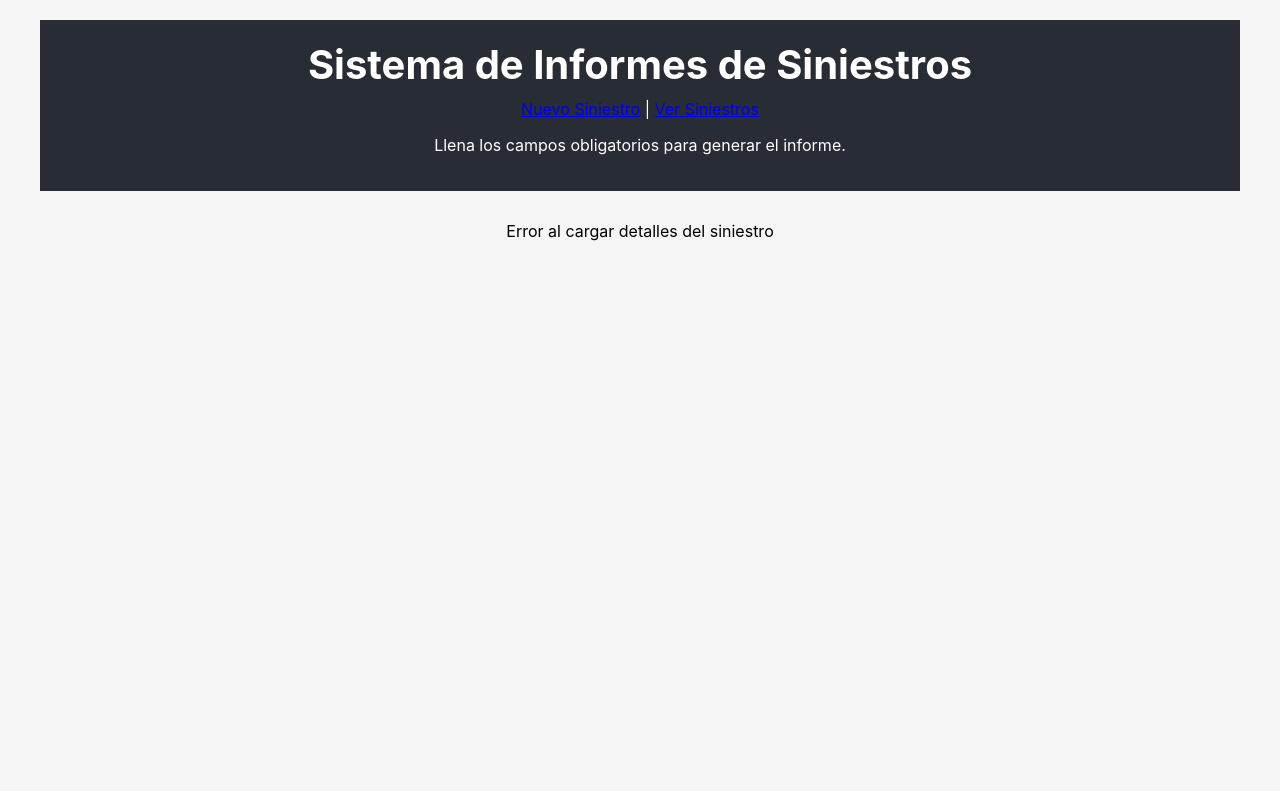
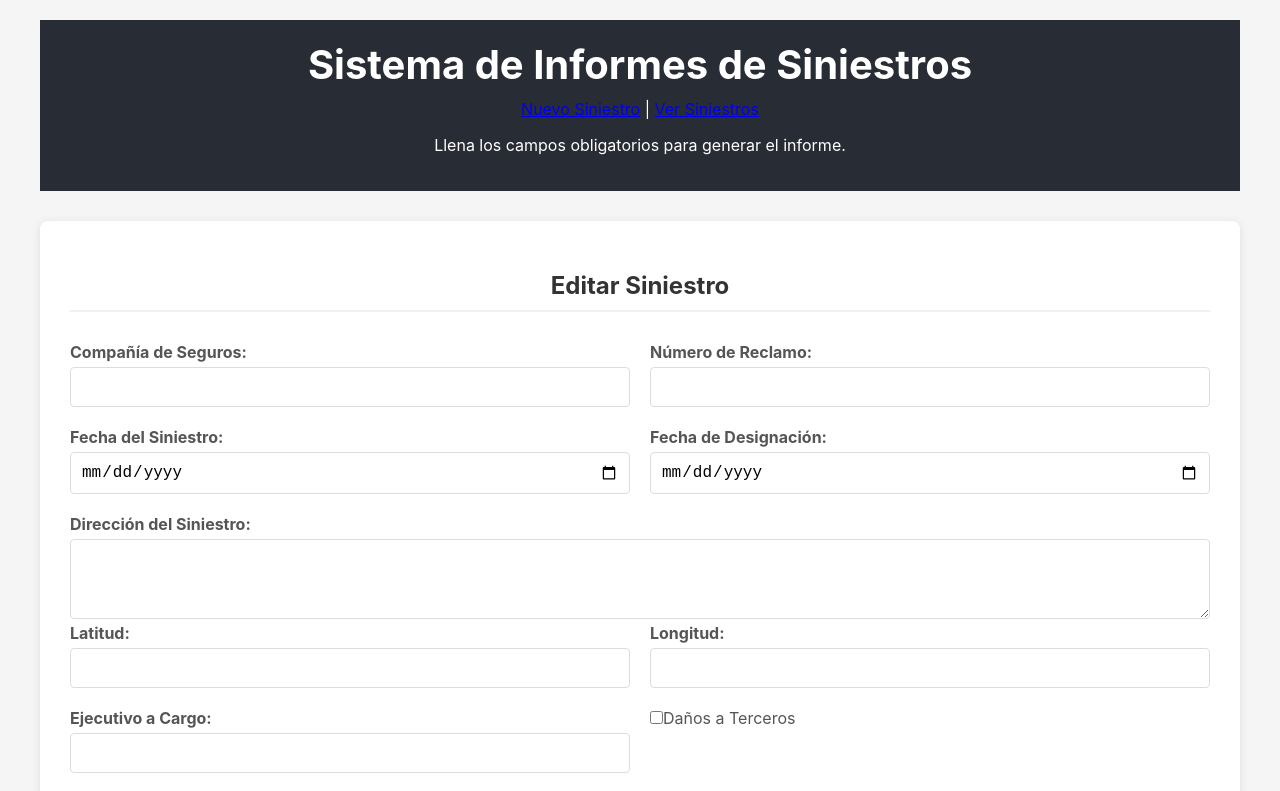
Before and after one commit to ginaproanio/Siniestros, a React (Create React App) app in the folder frontend/: page /siniestro/1/editar in a window 1280 px wide. Shown: the top 791 px of the page. Built offline with nearby package versions, Linux system fonts and the light colour scheme; no server answers.

Commit message:
Add edit functionality for siniestros with edit form and routes

```diff
--- a/frontend/src/App.tsx
+++ b/frontend/src/App.tsx
@@ -4,6 +4,7 @@ import './App.css';
 import SiniestroForm from './components/SiniestroForm';
 import SiniestrosList from './components/SiniestrosList';
 import SiniestroDetail from './components/SiniestroDetail';
+import SiniestroEdit from './components/SiniestroEdit';
 
 function App() {
   return (
@@ -20,6 +21,7 @@ function App() {
           <Switch>
             <Route exact path="/" component={SiniestroForm} />
             <Route path="/siniestros" component={SiniestrosList} />
+            <Route path="/siniestro/:id/editar" component={SiniestroEdit} />
             <Route path="/siniestro/:id" component={SiniestroDetail} />
           </Switch>
         </main>
--- a/frontend/src/components/SiniestroDetail.tsx
+++ b/frontend/src/components/SiniestroDetail.tsx
@@ -53,6 +53,12 @@ const SiniestroDetail: React.FC = () => {
       <div style={{ marginTop: '20px', display: 'flex', gap: '10px' }}>
         <button onClick={() => window.history.back()}>← Volver</button>
         <button
+          onClick={() => window.location.href = `/siniestro/${siniestro.id}/editar`}
+          style={{ backgroundColor: '#ffc107' }}
+        >
+          ✏️ Editar
+        </button>
+        <button
           onClick={async () => {
             try {
               const response = await fetch(`/api/v1/${siniestro.id}/generar-pdf`, {
--- /dev/null
+++ b/frontend/src/components/SiniestroEdit.tsx
@@ -0,0 +1,224 @@
+import React, { useState, useEffect } from 'react';
+import { useParams } from 'react-router-dom';
+import axios from 'axios';
+
+interface FormData {
+  compania_seguros: string;
+  reclamo_num: string;
+  fecha_siniestro: string;
+  direccion_siniestro: string;
+  ubicacion_geo_lat: number | null;
+  ubicacion_geo_lng: number | null;
+  danos_terceros: boolean;
+  ejecutivo_cargo: string;
+  fecha_designacion: string;
+}
+
+const SiniestroEdit: React.FC = () => {
+  const { id } = useParams<{ id: string }>();
+  const [formData, setFormData] = useState<FormData>({
+    compania_seguros: '',
+    reclamo_num: '',
+    fecha_siniestro: '',
+    direccion_siniestro: '',
+    ubicacion_geo_lat: null,
+    ubicacion_geo_lng: null,
+    danos_terceros: false,
+    ejecutivo_cargo: '',
+    fecha_designacion: '',
+  });
+
+  const [loading, setLoading] = useState(true);
+  const [saving, setSaving] = useState(false);
+  const [message, setMessage] = useState('');
+
+  useEffect(() => {
+    if (id) {
+      fetchSiniestro();
+    }
+  }, [id]);
+
+  const fetchSiniestro = async () => {
+    try {
+      const response = await axios.get(`/api/v1/${id}`);
+      const data = response.data;
+      setFormData({
+        compania_seguros: data.compania_seguros || '',
+        reclamo_num: data.reclamo_num || '',
+        fecha_siniestro: data.fecha_siniestro ? new Date(data.fecha_siniestro).toISOString().split('T')[0] : '',
+        direccion_siniestro: data.direccion_siniestro || '',
+        ubicacion_geo_lat: data.ubicacion_geo_lat,
+        ubicacion_geo_lng: data.ubicacion_geo_lng,
+        danos_terceros: data.danos_terceros || false,
+        ejecutivo_cargo: data.ejecutivo_cargo || '',
+        fecha_designacion: data.fecha_designacion ? new Date(data.fecha_designacion).toISOString().split('T')[0] : '',
+      });
+    } catch (error) {
+      console.error('Error loading siniestro:', error);
+      setMessage('Error al cargar los datos del siniestro');
+    } finally {
+      setLoading(false);
+    }
+  };
+
+  const handleInputChange = (e: React.ChangeEvent<HTMLInputElement | HTMLTextAreaElement | HTMLSelectElement>) => {
+    const { name, value, type } = e.target;
+    const checked = (e.target as HTMLInputElement).checked;
+
+    setFormData(prev => ({
+      ...prev,
+      [name]: type === 'checkbox' ? checked : value
+    }));
+  };
+
+  const handleSubmit = async (e: React.FormEvent) => {
+    e.preventDefault();
+    setSaving(true);
+    setMessage('');
+
+    try {
+      await axios.put(`/api/v1/${id}`, formData);
+      setMessage('Siniestro actualizado exitosamente!');
+      setTimeout(() => {
+        window.location.href = `/siniestro/${id}`;
+      }, 2000);
+    } catch (error: any) {
+      console.error('Error updating siniestro:', error);
+      setMessage('Error al actualizar el siniestro');
+    } finally {
+      setSaving(false);
+    }
+  };
+
+  if (loading) return <div>Cargando datos del siniestro...</div>;
+
+  return (
+    <div className="form-container">
+      <h2>Editar Siniestro</h2>
+      <form onSubmit={handleSubmit}>
+        <div className="form-row">
+          <div className="form-group">
+            <label>Compañía de Seguros:</label>
+            <input
+              type="text"
+              name="compania_seguros"
+              value={formData.compania_seguros}
+              onChange={handleInputChange}
+              required
+            />
+          </div>
+          <div className="form-group">
+            <label>Número de Reclamo:</label>
+            <input
+              type="text"
+              name="reclamo_num"
+              value={formData.reclamo_num}
+              onChange={handleInputChange}
+              required
+            />
+          </div>
+        </div>
+
+        <div className="form-row">
+          <div className="form-group">
+            <label>Fecha del Siniestro:</label>
+            <input
+              type="date"
+              name="fecha_siniestro"
+              value={formData.fecha_siniestro}
+              onChange={handleInputChange}
+              required
+            />
+          </div>
+          <div className="form-group">
+            <label>Fecha de Designación:</label>
+            <input
+              type="date"
+              name="fecha_designacion"
+              value={formData.fecha_designacion}
+              onChange={handleInputChange}
+            />
+          </div>
+        </div>
+
+        <div className="form-group">
+          <label>Dirección del Siniestro:</label>
+          <textarea
+            name="direccion_siniestro"
+            value={formData.direccion_siniestro}
+            onChange={handleInputChange}
+            rows={2}
+            required
+          />
+        </div>
+
+        <div className="form-row">
+          <div className="form-group">
+            <label>Latitud:</label>
+            <input
+              type="number"
+              step="0.0001"
+              name="ubicacion_geo_lat"
+              value={formData.ubicacion_geo_lat || ''}
+              onChange={handleInputChange}
+            />
+          </div>
+          <div className="form-group">
+            <label>Longitud:</label>
+            <input
+              type="number"
+              step="0.0001"
+              name="ubicacion_geo_lng"
+              value={formData.ubicacion_geo_lng || ''}
+              onChange={handleInputChange}
+            />
+          </div>
+        </div>
+
+        <div className="form-row">
+          <div className="form-group">
+            <label>Ejecutivo a Cargo:</label>
+            <input
+              type="text"
+              name="ejecutivo_cargo"
+              value={formData.ejecutivo_cargo}
+              onChange={handleInputChange}
+            />
+          </div>
+          <div className="form-group">
+            <label className="checkbox-label">
+              <input
+                type="checkbox"
+                name="danos_terceros"
+                checked={formData.danos_terceros}
+                onChange={handleInputChange}
+              />
+              Daños a Terceros
+            </label>
+          </div>
+        </div>
+
+        <div style={{ display: 'flex', gap: '10px', marginTop: '20px' }}>
+          <button
+            type="button"
+            onClick={() => window.history.back()}
+            style={{ backgroundColor: '#6c757d' }}
+          >
+            Cancelar
+          </button>
+          <button type="submit" disabled={saving}>
+            {saving ? 'Guardando...' : 'Actualizar Siniestro'}
+          </button>
+        </div>
+
+        {message && (
+          <div className={`message ${message.includes('Error') ? 'error' : 'success'}`}>
+            {message}
+          </div>
+        )}
+      </form>
+    </div>
+  );
+};
+
+export default SiniestroEdit;
--- a/frontend/src/components/SiniestrosList.tsx
+++ b/frontend/src/components/SiniestrosList.tsx
@@ -64,6 +64,12 @@ const SiniestrosList: React.FC = () => {
                     <button onClick={() => window.location.href = `/siniestro/${siniestro.id}`}>
                       Ver Detalles
                     </button>
+                    <button
+                      onClick={() => window.location.href = `/siniestro/${siniestro.id}/editar`}
+                      style={{ backgroundColor: '#ffc107', marginLeft: '5px' }}
+                    >
+                      Editar
+                    </button>
                   </td>
                 </tr>
               ))}
```
